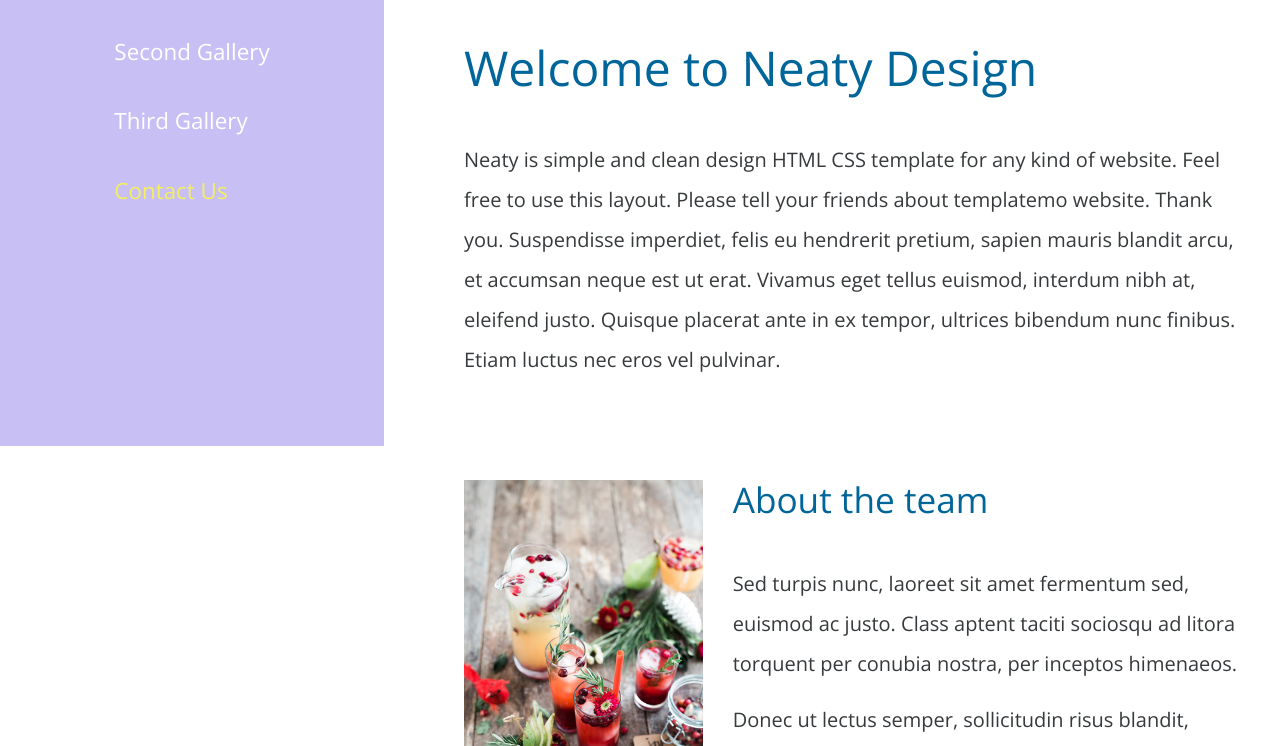
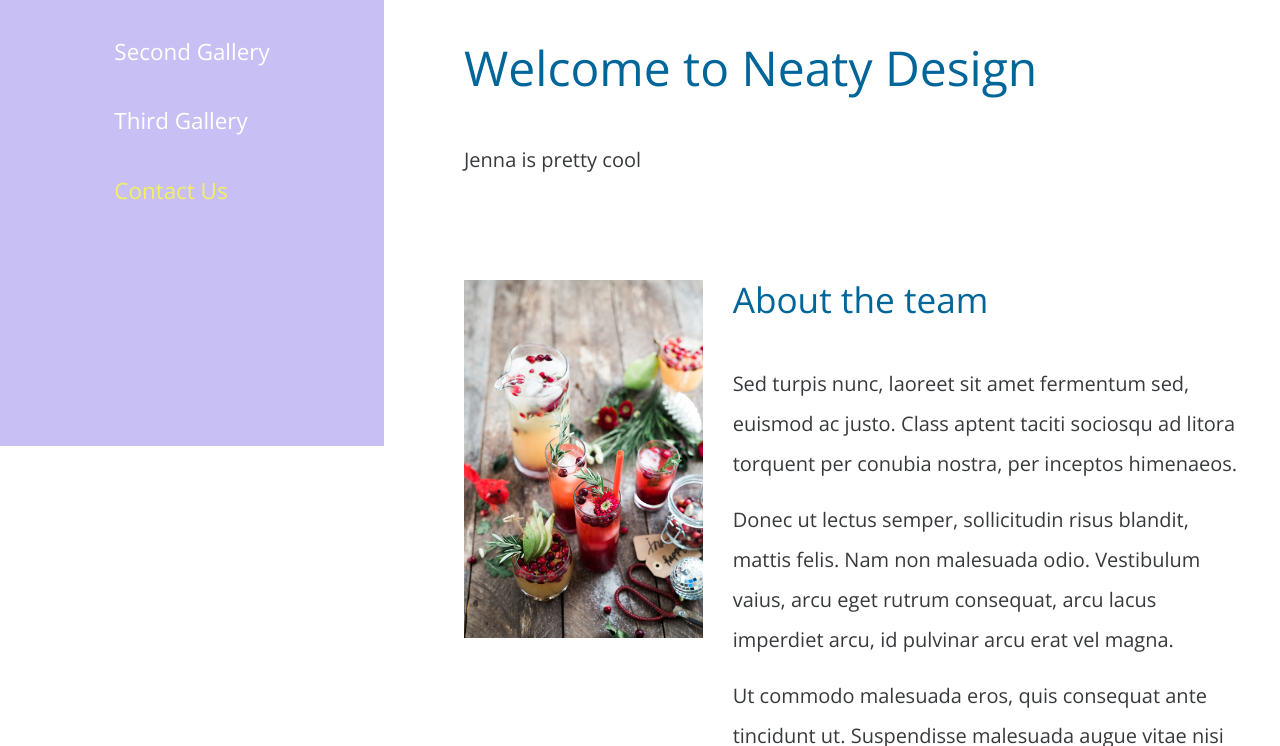
Before and after one commit to breadboardbasics/banns_design, a plain HTML site: page index.html in a window 1280 px wide. Shown: the part 354-1100 px from the top of the page. Drawn offline with nearby package versions, Linux system fonts and the light colour scheme.

Commit message:
changed welcome

```diff
--- a/index.html
+++ b/index.html
@@ -69,7 +69,7 @@ http://www.templatemo.com/tm-501-neaty
                                 <header>
                                     <h2 class="tm-blue-text tm-welcome-title tm-margin-b-45">Welcome to Neaty Design</h2>
                                 </header>
-                                <p>Neaty is simple and clean design HTML CSS template for any kind of website. Feel free to use this layout. Please tell your friends about templatemo website. Thank you. Suspendisse imperdiet, felis eu hendrerit pretium, sapien mauris blandit arcu, et accumsan neque est ut erat. Vivamus eget tellus euismod, interdum nibh at, eleifend justo. Quisque placerat ante in ex tempor, ultrices bibendum nunc finibus. Etiam luctus nec eros vel pulvinar.</p>
+                                <p>Jenna is pretty cool</p>
                             </section>
                             <!-- About section -->
                             <section id="about" class="tm-section">
```
